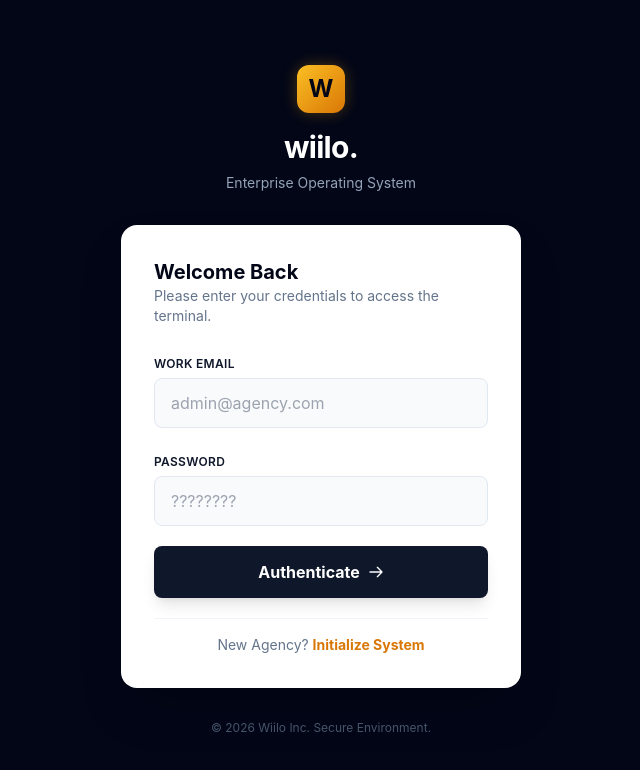
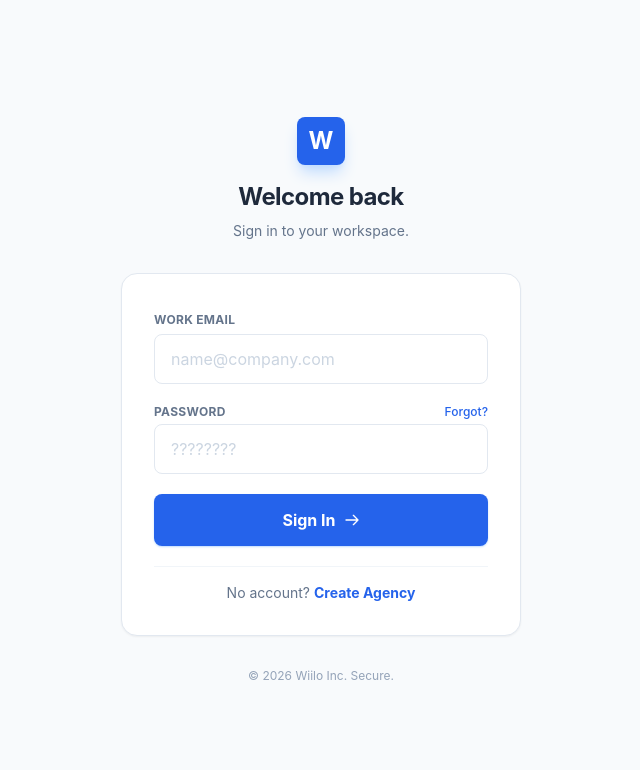
Before and after one commit to SalesEnforcer/wiilo, an Angular app in the folder client/: page /login in a window 1280 px wide. Shown: the top 770 px of the page, without its empty margins (319-959 px from the left). Built offline with nearby package versions, Linux system fonts and the light colour scheme.

Commit message:
Align login/register with Dashboard theme

```diff
--- a/client/src/app/pages/login/login.component.html
+++ b/client/src/app/pages/login/login.component.html
@@ -1,44 +1,43 @@
-<div class="min-h-screen flex flex-col items-center justify-center bg-navy-950 px-4">
+<div class="min-h-screen flex flex-col items-center justify-center bg-[#f8fafc] px-4">
 
   <!-- Logo Header -->
   <div class="mb-8 text-center">
-    <div class="mx-auto h-12 w-12 rounded-xl bg-gradient-to-br from-gold-400 to-gold-600 flex items-center justify-center text-navy-950 font-bold text-2xl shadow-glow mb-4">
+    <div class="mx-auto h-12 w-12 rounded-lg bg-blue-600 flex items-center justify-center text-white font-bold text-2xl shadow-lg shadow-blue-200 mb-4">
       W
     </div>
-    <h1 class="text-3xl font-bold text-white tracking-tight">wiilo.</h1>
-    <p class="text-slate-400 text-sm mt-2">Enterprise Operating System</p>
+    <h1 class="text-2xl font-bold text-slate-800 tracking-tight">Welcome back</h1>
+    <p class="text-slate-500 text-sm mt-2">Sign in to your workspace.</p>
   </div>
 
   <!-- Login Card -->
-  <div class="bg-white w-full max-w-[400px] rounded-2xl shadow-2xl overflow-hidden p-8 border border-white/10">
-    <div class="mb-6">
-      <h2 class="text-xl font-bold text-navy-950">Welcome Back</h2>
-      <p class="text-sm text-slate-500">Please enter your credentials to access the terminal.</p>
-    </div>
+  <div class="bg-white w-full max-w-[400px] rounded-2xl shadow-sm border border-slate-200 p-8">
 
     <form (submit)="onSubmit()" class="space-y-5">
 
       <!-- Email -->
       <div class="space-y-1">
-        <label class="text-xs font-semibold text-navy-900 uppercase tracking-wide">Work Email</label>
+        <label class="text-xs font-bold text-slate-500 uppercase tracking-wide">Work Email</label>
         <input
           [(ngModel)]="email"
           name="email"
           type="email"
-          class="w-full px-4 py-3 bg-slate-50 border border-slate-200 rounded-lg text-slate-900 focus:ring-2 focus:ring-navy-900 focus:bg-white transition-all outline-none"
-          placeholder="admin@agency.com"
+          class="w-full px-4 py-3 bg-white border border-slate-200 rounded-lg text-slate-800 focus:ring-2 focus:ring-blue-500 focus:border-blue-500 outline-none transition-all placeholder:text-slate-300"
+          placeholder="name@company.com"
           required
         >
       </div>
 
       <!-- Password -->
       <div class="space-y-1">
-        <label class="text-xs font-semibold text-navy-900 uppercase tracking-wide">Password</label>
+        <div class="flex justify-between items-center">
+          <label class="text-xs font-bold text-slate-500 uppercase tracking-wide">Password</label>
+          <a href="#" class="text-xs text-blue-600 hover:underline font-medium">Forgot?</a>
+        </div>
         <input
           [(ngModel)]="password"
           name="password"
           type="password"
-          class="w-full px-4 py-3 bg-slate-50 border border-slate-200 rounded-lg text-slate-900 focus:ring-2 focus:ring-navy-900 focus:bg-white transition-all outline-none"
+          class="w-full px-4 py-3 bg-white border border-slate-200 rounded-lg text-slate-800 focus:ring-2 focus:ring-blue-500 focus:border-blue-500 outline-none transition-all placeholder:text-slate-300"
           placeholder="????????"
           required
         >
@@ -47,22 +46,32 @@
       <!-- Action -->
       <button
         type="submit"
-        class="w-full bg-navy-900 text-white font-bold py-3.5 rounded-lg hover:bg-navy-800 transition-all duration-200 shadow-lg mt-2 flex justify-center items-center gap-2">
-        <span>Authenticate</span>
-        <svg class="w-4 h-4" fill="none" viewBox="0 0 24 24" stroke="currentColor"><path stroke-linecap="round" stroke-linejoin="round" stroke-width="2" d="M14 5l7 7m0 0l-7 7m7-7H3" /></svg>
+        [disabled]="isLoading()"
+        class="w-full bg-blue-600 text-white font-bold py-3.5 rounded-lg hover:bg-blue-700 transition-all duration-200 shadow-sm shadow-blue-200 mt-2 flex justify-center items-center gap-2 disabled:opacity-70 disabled:cursor-not-allowed">
+
+        @if (isLoading()) {
+          <svg class="animate-spin h-5 w-5 text-white" xmlns="http://www.w3.org/2000/svg" fill="none" viewBox="0 0 24 24">
+            <circle class="opacity-25" cx="12" cy="12" r="10" stroke="currentColor" stroke-width="4"></circle>
+            <path class="opacity-75" fill="currentColor" d="M4 12a8 8 0 018-8V0C5.373 0 0 5.373 0 12h4zm2 5.291A7.962 7.962 0 014 12H0c0 3.042 1.135 5.824 3 7.938l3-2.647z"></path>
+          </svg>
+          <span>Signing in...</span>
+        } @else {
+          <span>Sign In</span>
+          <svg class="w-4 h-4" fill="none" viewBox="0 0 24 24" stroke="currentColor"><path stroke-linecap="round" stroke-linejoin="round" stroke-width="2" d="M14 5l7 7m0 0l-7 7m7-7H3" /></svg>
+        }
       </button>
 
       <!-- Footer -->
       <div class="text-center pt-4 border-t border-slate-100">
         <p class="text-sm text-slate-500">
-          New Agency? <a routerLink="/register" class="text-gold-600 font-bold hover:underline cursor-pointer">Initialize System</a>
+          No account? <a routerLink="/register" class="text-blue-600 font-bold hover:underline cursor-pointer">Create Agency</a>
         </p>
       </div>
     </form>
   </div>
 
   <!-- Footer Info -->
-  <div class="mt-8 text-center text-xs text-slate-600">
-    &copy; 2026 Wiilo Inc. Secure Environment.
+  <div class="mt-8 text-center text-xs text-slate-400">
+    &copy; 2026 Wiilo Inc. Secure.
   </div>
 </div>
--- a/client/src/app/pages/login/login.component.ts
+++ b/client/src/app/pages/login/login.component.ts
@@ -1,8 +1,9 @@
-import { Component, inject } from '@angular/core';
+import { Component, inject, signal } from '@angular/core';
 import { CommonModule } from '@angular/common';
 import { FormsModule } from '@angular/forms';
 import { Router, RouterModule } from '@angular/router';
 import { AuthService } from '../../core/services/auth.service';
+import { ToastService } from '../../core/services/toast.service';
 
 @Component({
   selector: 'app-login',
@@ -14,25 +15,29 @@ export class LoginComponent {
   email = '';
   password = '';
 
+  // This is the missing signal causing the error
+  isLoading = signal(false);
+
   authService = inject(AuthService);
+  toastService = inject(ToastService);
   router = inject(Router);
 
   onSubmit() {
-    console.log('?? Submitting Login...');
+    if (this.isLoading()) return;
+
+    this.isLoading.set(true);
     const credentials = { email: this.email, password: this.password };
 
     this.authService.login(credentials).subscribe({
       next: (res) => {
-        console.log('? API Success:', res);
-        console.log('?? Checking Storage:', localStorage.getItem('token'));
-
-        this.router.navigate(['/dashboard']).then(success => {
-            console.log('Navigation result:', success ? 'Moved to Dashboard' : 'Navigation Failed');
-        });
+        this.toastService.show('Welcome back!', 'success');
+        this.router.navigate(['/dashboard']);
+        this.isLoading.set(false);
       },
       error: (err) => {
-        console.error('? Login Failed:', err);
-        alert('Login Failed: ' + (err.error?.error || 'Unknown error'));
+        console.error('Login Failed:', err);
+        this.toastService.show(err.error?.error || 'Invalid credentials', 'error');
+        this.isLoading.set(false);
       }
     });
   }
--- a/client/src/app/pages/register/register.component.html
+++ b/client/src/app/pages/register/register.component.html
@@ -1,54 +1,55 @@
-<div class="min-h-screen flex flex-col items-center justify-center bg-navy-950 px-4 py-10">
+<div class="min-h-screen flex flex-col items-center justify-center bg-[#f8fafc] px-4 py-10">
 
   <!-- Logo Header -->
   <div class="mb-8 text-center">
-    <div class="mx-auto h-12 w-12 rounded-xl bg-gradient-to-br from-gold-400 to-gold-600 flex items-center justify-center text-navy-950 font-bold text-2xl shadow-glow mb-4">
+    <div class="mx-auto h-12 w-12 rounded-lg bg-blue-600 flex items-center justify-center text-white font-bold text-2xl shadow-lg shadow-blue-200 mb-4">
       W
     </div>
-    <h1 class="text-3xl font-bold text-white tracking-tight">Initialize Agency</h1>
-    <p class="text-slate-400 text-sm mt-2">Create your secure workspace</p>
+    <h1 class="text-2xl font-bold text-slate-800 tracking-tight">Initialize Agency</h1>
+    <p class="text-slate-500 text-sm mt-2">Create your secure workspace.</p>
   </div>
 
   <!-- Register Card -->
-  <div class="bg-white w-full max-w-[450px] rounded-2xl shadow-2xl overflow-hidden p-8 border border-white/10">
+  <div class="bg-white w-full max-w-[450px] rounded-2xl shadow-sm border border-slate-200 p-8">
 
     <form (submit)="onSubmit()" class="space-y-4">
 
       <!-- Agency Name -->
       <div class="space-y-1">
-        <label class="text-xs font-semibold text-navy-900 uppercase tracking-wide">Agency Name</label>
-        <input [(ngModel)]="orgName" name="orgName" type="text" class="w-full px-4 py-3 bg-slate-50 border border-slate-200 rounded-lg focus:ring-2 focus:ring-navy-900 outline-none" placeholder="e.g. Acme Digital" required>
+        <label class="text-xs font-bold text-slate-500 uppercase tracking-wide">Agency Name</label>
+        <input [(ngModel)]="orgName" name="orgName" type="text" class="w-full px-4 py-3 bg-white border border-slate-200 rounded-lg text-slate-800 focus:ring-2 focus:ring-blue-500 outline-none" placeholder="e.g. Acme Digital" required>
       </div>
 
       <!-- Full Name -->
       <div class="space-y-1">
-        <label class="text-xs font-semibold text-navy-900 uppercase tracking-wide">Admin Name</label>
-        <input [(ngModel)]="name" name="name" type="text" class="w-full px-4 py-3 bg-slate-50 border border-slate-200 rounded-lg focus:ring-2 focus:ring-navy-900 outline-none" placeholder="John Doe" required>
+        <label class="text-xs font-bold text-slate-500 uppercase tracking-wide">Admin Name</label>
+        <input [(ngModel)]="name" name="name" type="text" class="w-full px-4 py-3 bg-white border border-slate-200 rounded-lg text-slate-800 focus:ring-2 focus:ring-blue-500 outline-none" placeholder="John Doe" required>
       </div>
 
       <!-- Email -->
       <div class="space-y-1">
-        <label class="text-xs font-semibold text-navy-900 uppercase tracking-wide">Work Email</label>
-        <input [(ngModel)]="email" name="email" type="email" class="w-full px-4 py-3 bg-slate-50 border border-slate-200 rounded-lg focus:ring-2 focus:ring-navy-900 outline-none" placeholder="admin@agency.com" required>
+        <label class="text-xs font-bold text-slate-500 uppercase tracking-wide">Work Email</label>
+        <input [(ngModel)]="email" name="email" type="email" class="w-full px-4 py-3 bg-white border border-slate-200 rounded-lg text-slate-800 focus:ring-2 focus:ring-blue-500 outline-none" placeholder="admin@agency.com" required>
       </div>
 
       <!-- Password -->
       <div class="space-y-1">
-        <label class="text-xs font-semibold text-navy-900 uppercase tracking-wide">Password</label>
-        <input [(ngModel)]="password" name="password" type="password" class="w-full px-4 py-3 bg-slate-50 border border-slate-200 rounded-lg focus:ring-2 focus:ring-navy-900 outline-none" placeholder="????????" required>
+        <label class="text-xs font-bold text-slate-500 uppercase tracking-wide">Password</label>
+        <input [(ngModel)]="password" name="password" type="password" class="w-full px-4 py-3 bg-white border border-slate-200 rounded-lg text-slate-800 focus:ring-2 focus:ring-blue-500 outline-none" placeholder="????????" required>
       </div>
 
       <!-- Action -->
       <button
         type="submit"
-        class="w-full bg-navy-900 text-white font-bold py-3.5 rounded-lg hover:bg-navy-800 transition-all duration-200 shadow-lg mt-4">
-        Deploy Workspace
+        class="w-full bg-blue-600 text-white font-bold py-3.5 rounded-lg hover:bg-blue-700 transition-all duration-200 shadow-sm shadow-blue-200 mt-4 flex justify-center items-center gap-2">
+        <span>Deploy Workspace</span>
+        <svg class="w-4 h-4" fill="none" viewBox="0 0 24 24" stroke="currentColor"><path stroke-linecap="round" stroke-linejoin="round" stroke-width="2" d="M13 10V3L4 14h7v7l9-11h-7z" /></svg>
       </button>
 
       <!-- Footer -->
       <div class="text-center pt-4 border-t border-slate-100 mt-2">
         <p class="text-sm text-slate-500">
-          Already live? <a routerLink="/login" class="text-gold-600 font-bold hover:underline cursor-pointer">Access Terminal</a>
+          Already live? <a routerLink="/login" class="text-blue-600 font-bold hover:underline cursor-pointer">Login</a>
         </p>
       </div>
     </form>
--- a/client/src/app/shared/components/recent-messages/recent-messages.component.html
+++ b/client/src/app/shared/components/recent-messages/recent-messages.component.html
@@ -1,19 +1,19 @@
 <div class="bg-white rounded-xl border border-slate-200 shadow-sm flex flex-col h-full">
-  <div class="p-6 border-b border-slate-100 flex justify-between items-center">
-    <h3 class="font-bold text-slate-800">Recent Discussions</h3>
-    <span class="text-xs text-slate-400 font-medium bg-slate-50 px-2 py-1 rounded">Last 5</span>
+  <!-- Fixed Spacing here -->
+  <div class="p-6 border-b border-slate-100 flex justify-between items-center gap-2">
+    <h3 class="font-bold text-slate-800 truncate">Recent Discussions</h3>
+    <span class="text-[10px] text-slate-400 font-bold uppercase tracking-wider bg-slate-50 px-2 py-1 rounded border border-slate-100 shrink-0">Latest 5</span>
   </div>
 
   <div class="flex-1 overflow-y-auto p-2">
     @for (msg of chatService.recentMessages(); track msg._id) {
-      <!-- LINK: Logic to send user to correct view based on role -->
       <a [routerLink]="['/' + (authService.getRole() === 'client' ? 'portal' : 'projects'), msg.project._id]"
          [queryParams]="{ tab: 'chat' }"
-         class="block p-3 rounded-lg hover:bg-slate-50 transition group cursor-pointer">
+         class="block p-3 rounded-lg hover:bg-slate-50 transition group cursor-pointer border border-transparent hover:border-slate-100">
 
         <div class="flex justify-between items-start mb-1">
           <div class="flex items-center gap-2">
-            <div class="h-6 w-6 rounded-full bg-blue-100 text-blue-600 flex items-center justify-center text-[10px] font-bold">
+            <div class="h-6 w-6 rounded-full bg-blue-100 text-blue-600 flex items-center justify-center text-[10px] font-bold shadow-sm">
               {{ msg.sender.name.charAt(0).toUpperCase() }}
             </div>
             <span class="text-xs font-bold text-slate-700">{{ msg.sender.name }}</span>
@@ -23,14 +23,17 @@
 
         <div class="pl-8">
           <p class="text-sm text-slate-600 truncate">{{ msg.content }}</p>
-          <p class="text-[10px] text-slate-400 mt-1 flex items-center gap-1 group-hover:text-blue-500">
+          <p class="text-[10px] text-slate-400 mt-1 flex items-center gap-1 group-hover:text-blue-600 transition-colors">
             <svg class="w-3 h-3" fill="none" viewBox="0 0 24 24" stroke="currentColor"><path stroke-linecap="round" stroke-linejoin="round" stroke-width="2" d="M3 7v10a2 2 0 002 2h14a2 2 0 002-2V9a2 2 0 00-2-2h-6l-2-2H5a2 2 0 00-2 2z" /></svg>
             {{ msg.project.name }}
           </p>
         </div>
       </a>
     } @empty {
-      <div class="p-8 text-center text-slate-400 text-sm">No recent messages found.</div>
+      <div class="p-12 text-center text-slate-400 text-sm flex flex-col items-center">
+        <svg class="w-8 h-8 mb-2 opacity-50 text-slate-300" fill="none" viewBox="0 0 24 24" stroke="currentColor"><path stroke-linecap="round" stroke-linejoin="round" stroke-width="2" d="M8 12h.01M12 12h.01M16 12h.01M21 12c0 4.418-4.03 8-9 8a9.863 9.863 0 01-4.255-.949L3 20l1.395-3.72C3.512 15.042 3 13.574 3 12c0-4.418 4.03-8 9-8s9 3.582 9 8z" /></svg>
+        <span>No recent messages found.</span>
+      </div>
     }
   </div>
 </div>
```
